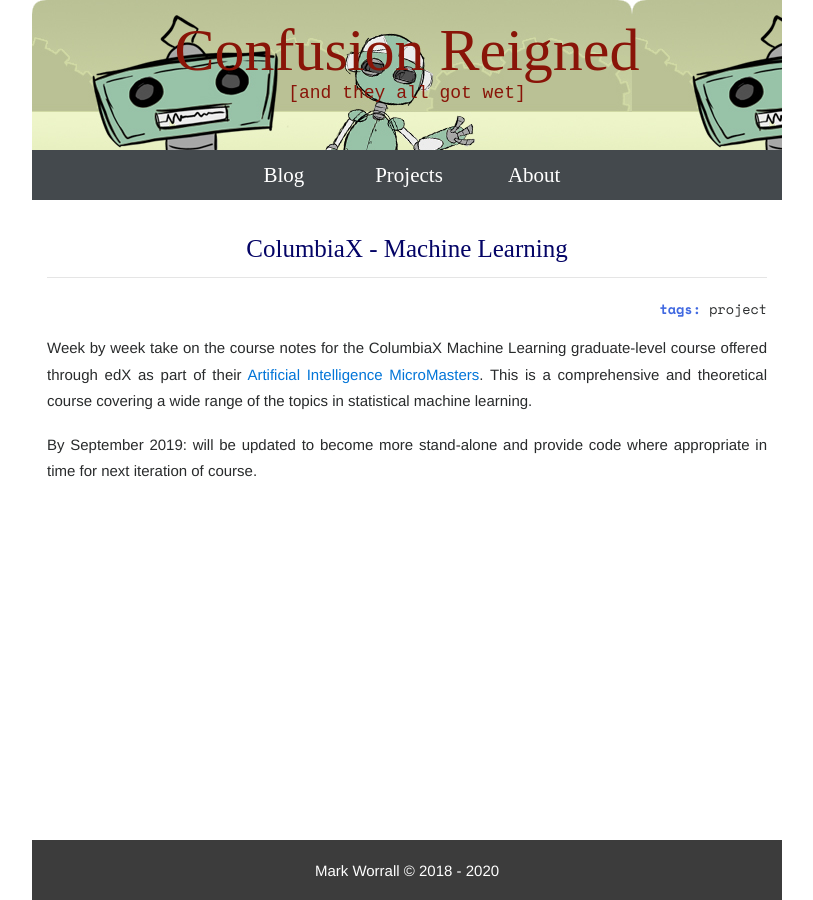
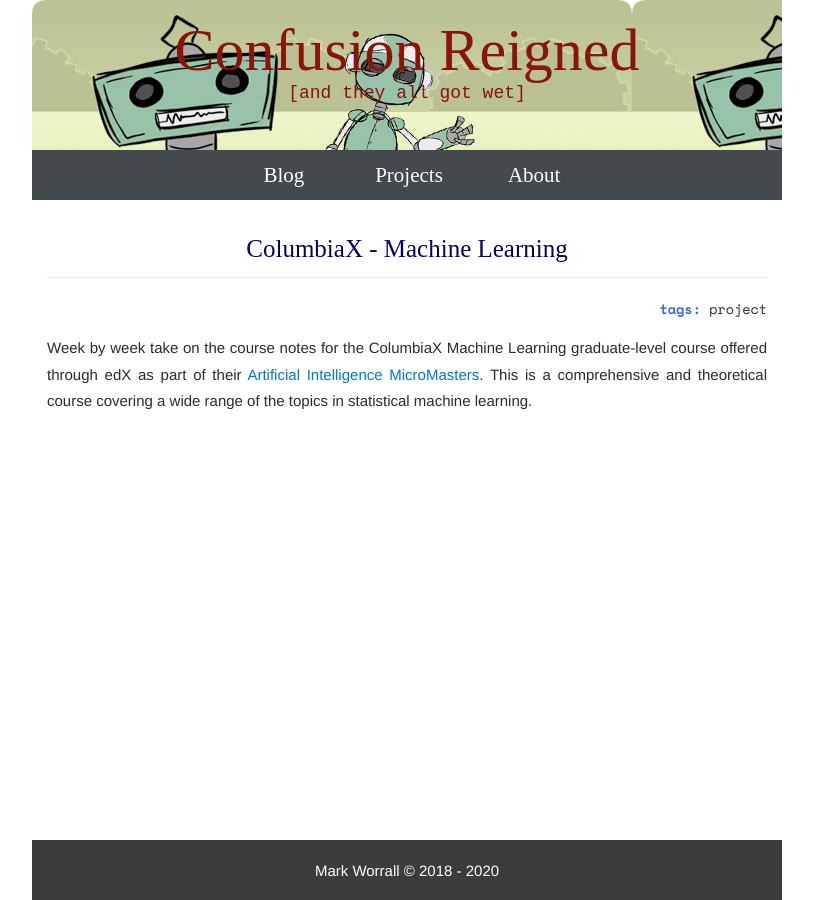
Before and after one commit to maw501/maw501.github.io, a Jekyll site: the page built from projects/_posts/2018-12-04-ColumbiaX-ML.md, in a window 1280 px wide. Shown: the whole page, without its empty margins (233-1046 px from the left). Built offline with Jekyll 4.4.1, drawn with Linux system fonts in a browser that asks for light colours; nearby versions of some CDN libraries; some web fonts are replaced; comment, search, counter and statistics services are not loaded.

Commit message:
remove end dates

```diff
--- a/projects/_posts/2018-12-04-ColumbiaX-ML.md
+++ b/projects/_posts/2018-12-04-ColumbiaX-ML.md
@@ -11,8 +11,6 @@
 # github_repo: https://github.com/maw501?tab=repositories
 ---
 Week by week take on the course notes for the ColumbiaX Machine Learning graduate-level course offered through edX as part of their [Artificial Intelligence MicroMasters](https://www.edx.org/micromasters/columbiax-artificial-intelligence). This is a comprehensive and theoretical course covering a wide range of the topics in statistical machine learning.
-
-By September 2019: will be updated to become more stand-alone and provide code where appropriate in time for next iteration of course.
 
 <!--
 <hr class="with-margin">
```
